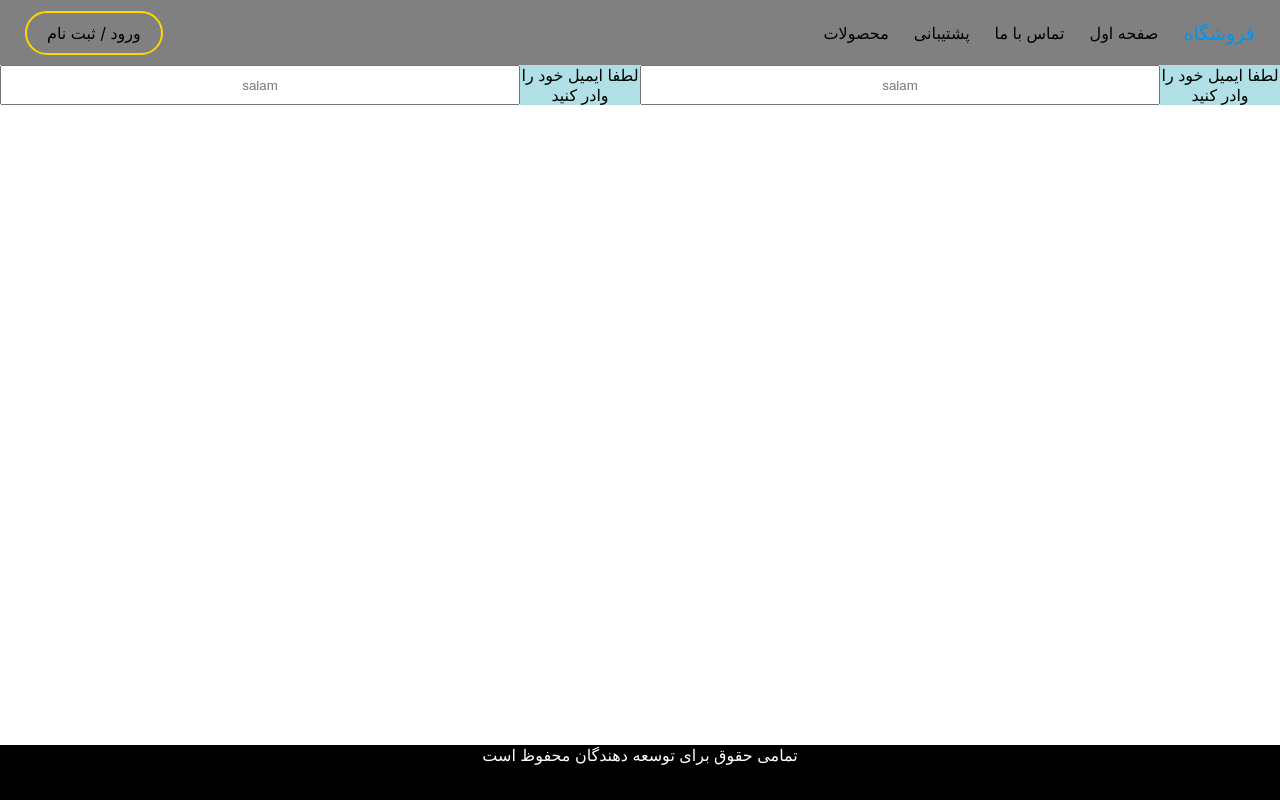
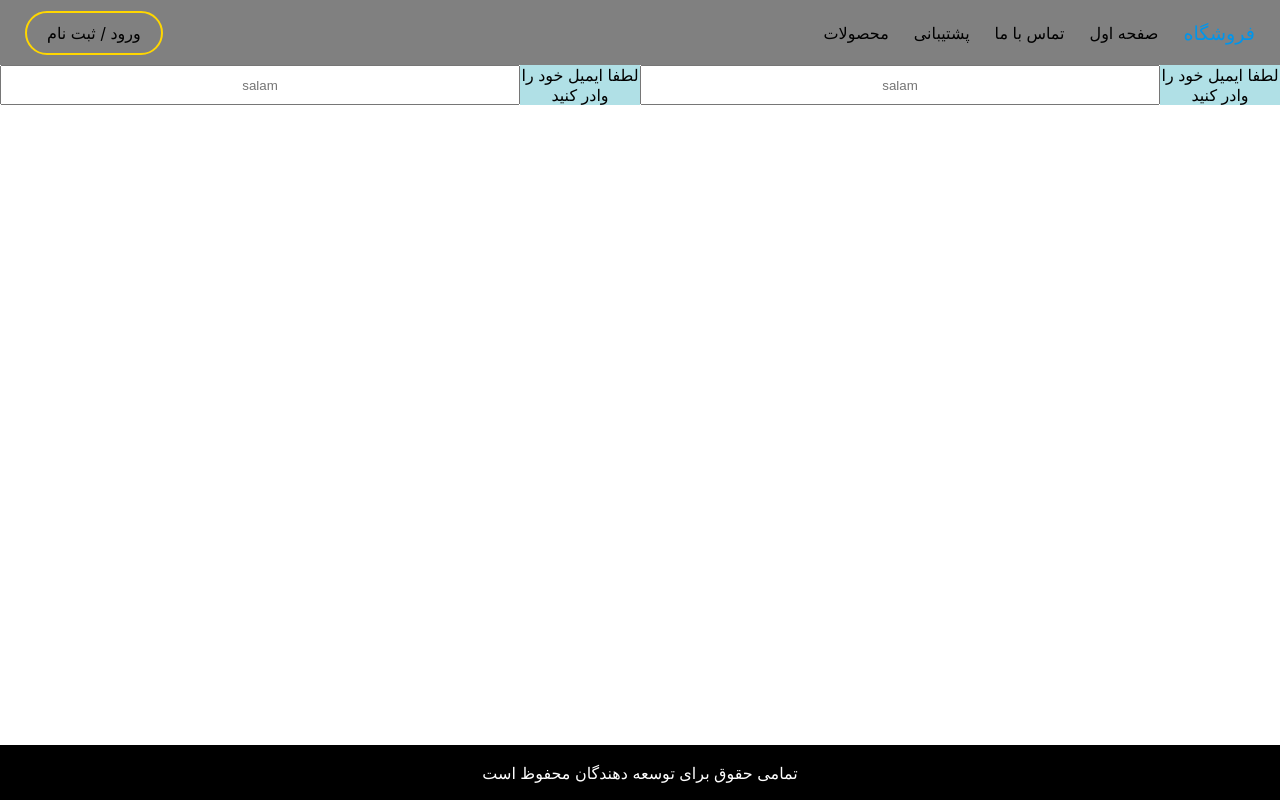
Before and after one commit to mohammadt444/IE, a React (Create React App) app in the folder frontend/: page / in a window 1280 px wide. Built offline with nearby package versions, Linux system fonts and the light colour scheme; a small style sheet from the web is missing.

Commit message:
fix: Footer style fixed

```diff
--- a/frontend/src/app/main/components/footer/footer.jsx
+++ b/frontend/src/app/main/components/footer/footer.jsx
@@ -9,6 +9,7 @@ function Footer() {
         width: "100%",
         background: "black",
         justifyContent: "center",
+        alignItems: "center",
       }}
     >
       <p style={{ display: "flex", color: "white" }}>
```
